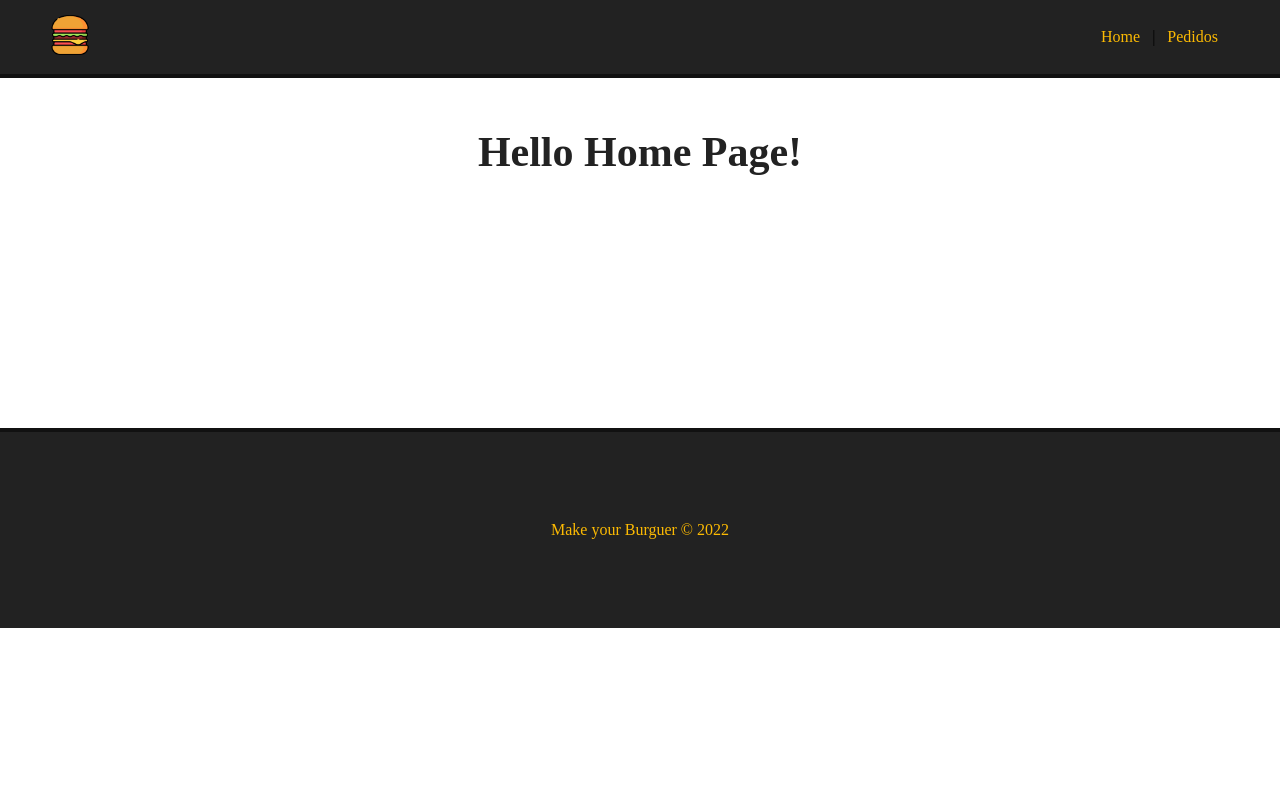
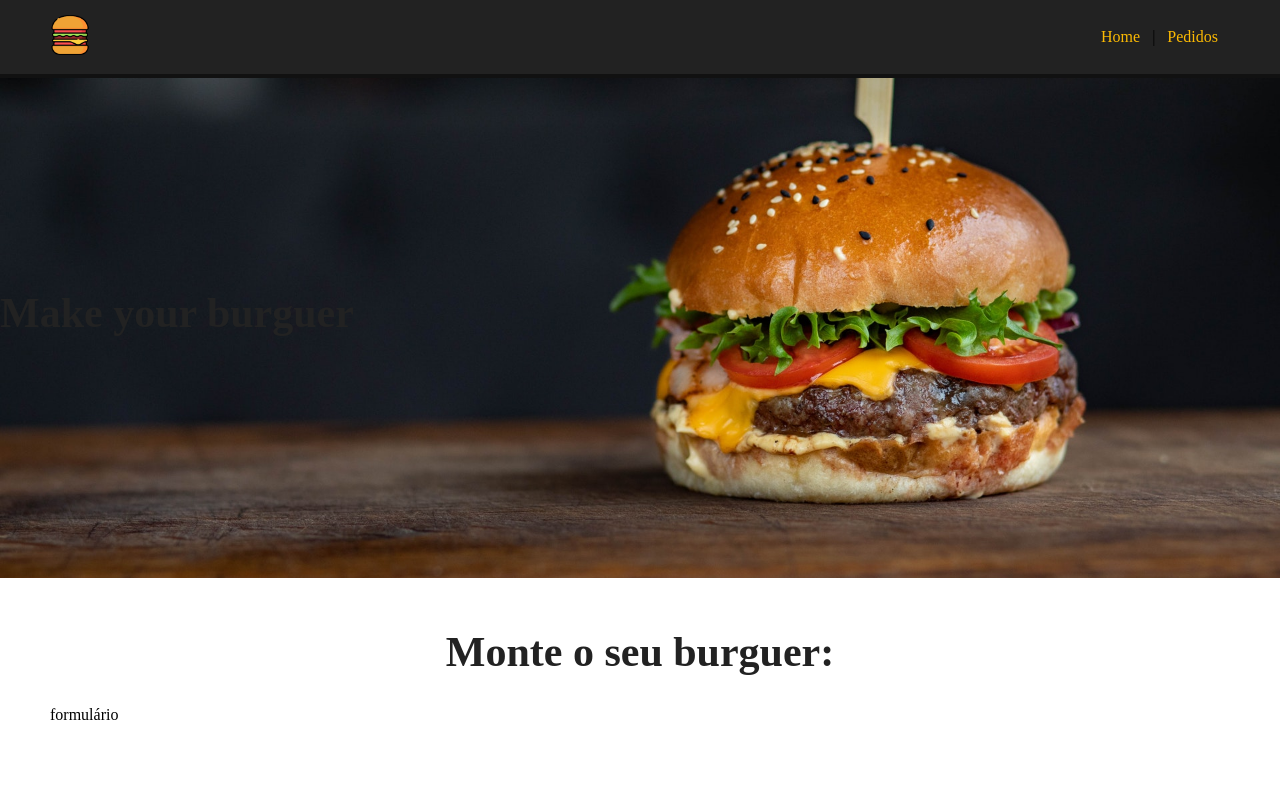
Before and after one commit to Naneshoru/Vue-monte-seu-burger, a Vue app: page / in a window 1280 px wide. Shown: the top 800 px of the page. Built offline with nearby package versions, Linux system fonts and the light colour scheme.

Commit message:
Criação do componente do Banner para o corpo da página

```diff
--- /dev/null
+++ b/src/components/MainBanner.vue
@@ -0,0 +1,24 @@
+<template>
+  <div id="main-banner">
+    <h1>Make your burguer</h1>
+  </div>
+</template>
+
+<script>
+export default {
+  name: 'MainBanner'
+}
+</script>
+
+<style scoped>
+  #main-banner {
+    display: flex;
+    justify-content: flex-start;
+    align-items: center;
+
+    background-image: url('/public/img/burger.jpg');
+    background-position: 0 -250px;
+    background-size: cover;
+    height: 500px;
+  }
+</style>
--- a/src/views/HomePage.vue
+++ b/src/views/HomePage.vue
@@ -1,9 +1,19 @@
 <template>
-  <h1 class="main-container">Hello Home Page!</h1>
+  <MainBanner />
+  <div class="main-container">
+    <h1>Monte o seu burguer: </h1>
+    <p>formulário</p>
+  </div>
+
 </template>
 
 <script>
+import MainBanner from '../components/MainBanner.vue'
+
 export default {
-  name: 'HomePage'
+  name: 'HomePage',
+  components: {
+    MainBanner
+  }
 }
 </script>
```
